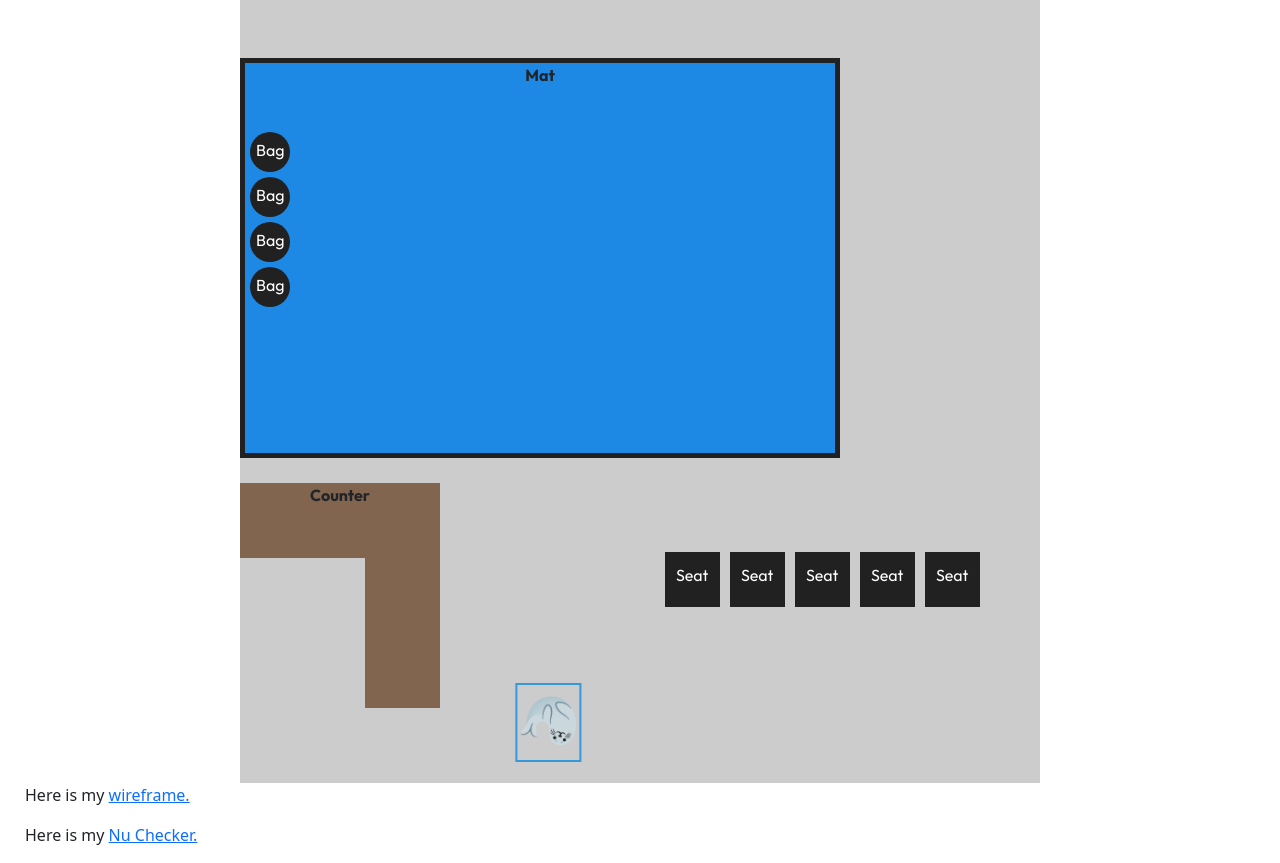
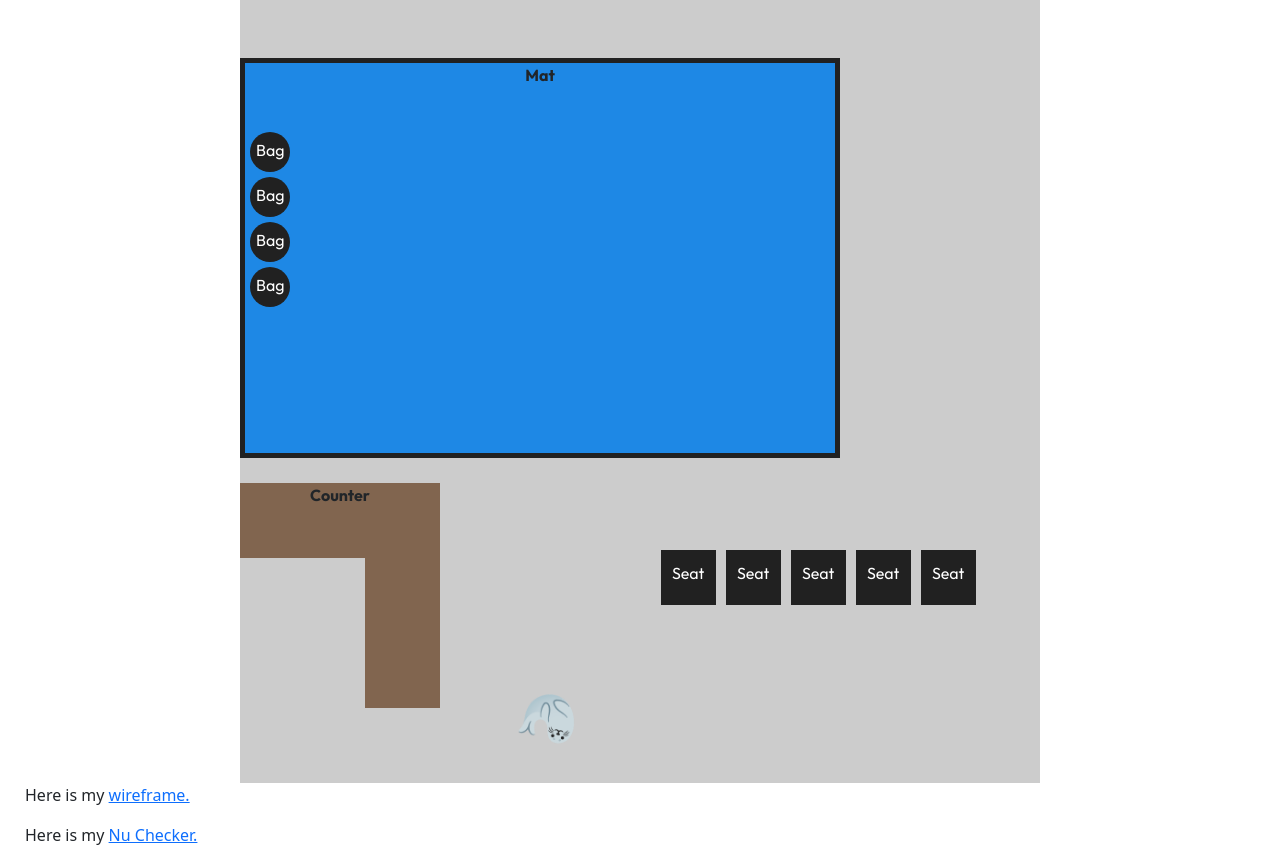
Before and after one commit to Matthewwisee/devBaker, a plain HTML site: page index.html in a window 1280 px wide. Shown: the part 73-936 px from the top of the page. Drawn offline with nearby package versions, Linux system fonts and the light colour scheme.

Commit message:
Update style.css

```diff
--- a/style.css
+++ b/style.css
@@ -19,7 +19,6 @@
   top: 50px;
   rotate: 180deg;
   display: inline-block;
-  border: 2px solid #3498db;
 }
 
 #mat {
```
